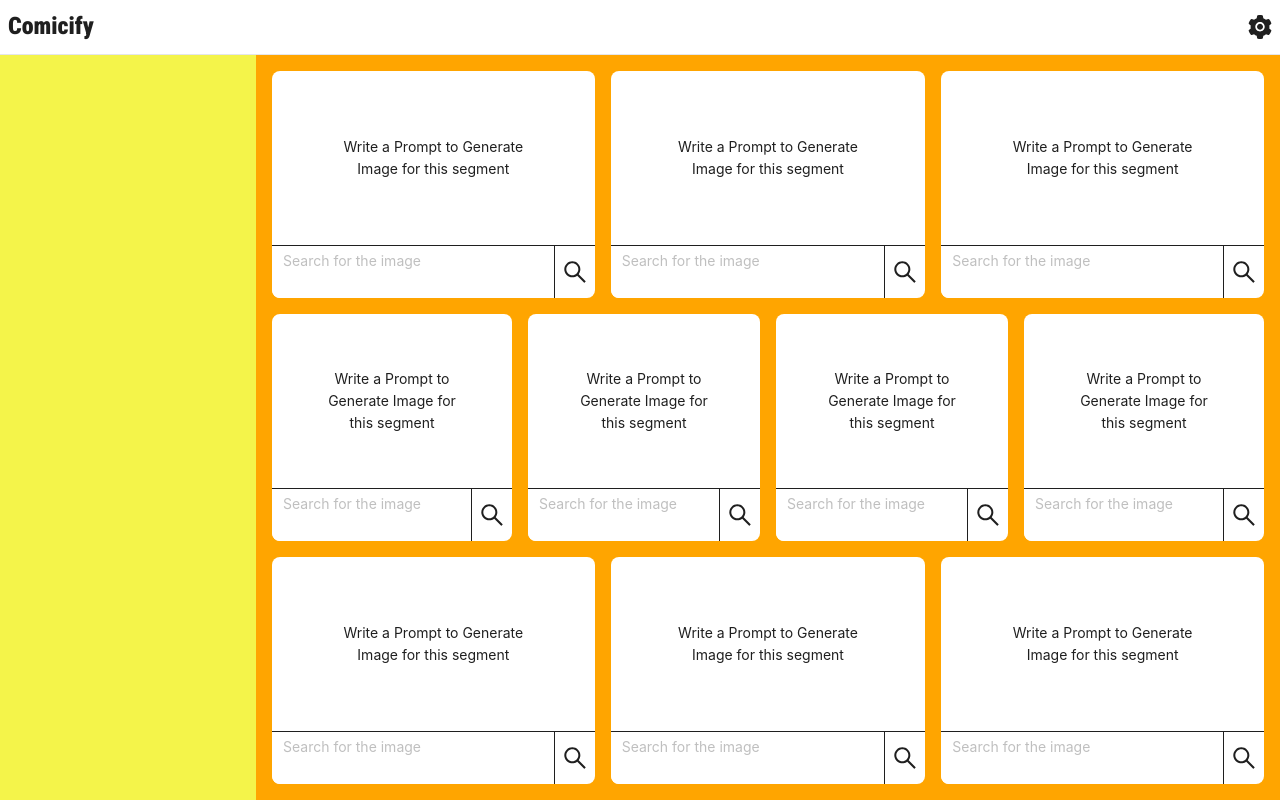
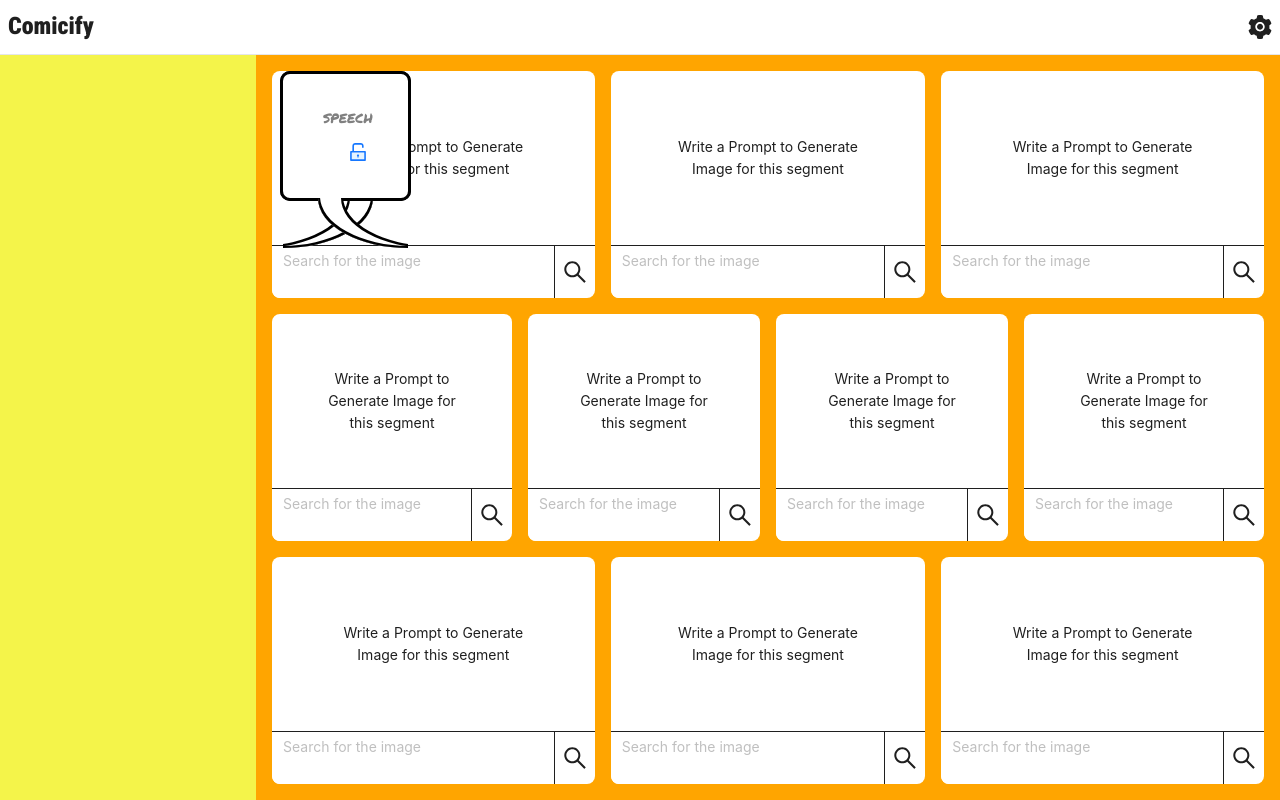
Before and after one commit to aman-singh7/dashtoon-assign, a React (Create React App) app: page / in a window 1280 px wide. Built offline with nearby package versions, Linux system fonts and the light colour scheme; no server answers.

Commit message:
feat: add speech bubble

```diff
--- a/package.json
+++ b/package.json
@@ -15,6 +15,8 @@
     "axios": "^1.6.1",
     "react": "^18.2.0",
     "react-dom": "^18.2.0",
+    "react-draggable": "^4.4.6",
+    "react-router-dom": "^6.18.0",
     "react-scripts": "5.0.1",
     "typescript": "^4.9.5",
     "web-vitals": "^2.1.4",
--- a/src/app/api/AxiosApi.ts
+++ b/src/app/api/AxiosApi.ts
@@ -27,7 +27,8 @@ type ApiRequest = {
   errorResolver: (error: any) => void;
 };
 
-const RATE_LIMIT = 2;
+// put it in multiples of 3 to divide the requests in 3 slots of 20s to avoid burst traffic
+const RATE_LIMIT = 6; // 6 req/min => 2 requests will be done at intervals of 20s
 
 class AxiosApi {
   axiosInstance: AxiosInstance;
@@ -46,17 +47,17 @@ class AxiosApi {
   }
 
   private processRequest = async (request: ApiRequest) => {
-    // process request again after 1 min if any present
+    // process request again after 20s if any present
     setTimeout(() => {
       const apiRequest: ApiRequest | undefined =
         this.pendingRequestQueue.deueue();
       if (apiRequest) {
-        this.processRequest(request);
+        this.processRequest(apiRequest);
       } else {
         // no request in the pendingQueue, so make room for upcoming requests
         this.outstandingRequestCounter--;
       }
-    }, 1000);
+    }, 20000);
 
     let response: AxiosResponse;
     try {
@@ -94,11 +95,11 @@ class AxiosApi {
           successResolver: resolve,
           errorResolver: reject,
         };
-        if (this.outstandingRequestCounter < RATE_LIMIT) {
+        if (this.outstandingRequestCounter < RATE_LIMIT / 3) {
           this.outstandingRequestCounter++;
           this.processRequest(apiRequest);
         } else {
-          // these requests will be initiated by the processes which are already initiated
+          // these requests will be initiated by the requests which are already initiated
           this.pendingRequestQueue.enqueue(apiRequest);
         }
       }
--- a/src/app/index.tsx
+++ b/src/app/index.tsx
@@ -1,5 +1,3 @@
-import { useEffect } from "react";
-import { fetchComicFromText } from "app/api/HuggingFace/comics";
 import { SettingFilled } from "@ant-design/icons";
 import CreateComic from "features/CreateComic";
 import "app/index.css";
--- a/src/features/CreateComic/components/ImageBox/index.tsx
+++ b/src/features/CreateComic/components/ImageBox/index.tsx
@@ -1,9 +1,19 @@
 import "./index.css";
 import TextArea from "antd/es/input/TextArea";
-import { SearchOutlined, LoadingOutlined } from "@ant-design/icons";
-import { App, Spin } from "antd";
+import {
+  SearchOutlined,
+  LoadingOutlined,
+  ExportOutlined,
+  DeleteOutlined,
+  CloudDownloadOutlined,
+  MessageOutlined,
+} from "@ant-design/icons";
+
+import { Spin, Dropdown, message, Button } from "antd";
 import { useState } from "react";
 import { fetchComicFromText } from "app/api/HuggingFace/comics";
+import type { MenuProps } from "antd";
+import { Link } from "react-router-dom";
 
 export interface ImageBoxProps {
   className: string;
@@ -13,7 +23,7 @@ const ImageBox: React.FC<ImageBoxProps> = (props: ImageBoxProps) => {
   const { className } = props;
   const [image, setImage] = useState<string>();
   const [imageLoading, setImageLoading] = useState<boolean>(false);
-  const { message } = App.useApp();
+  const [messageApi, contextHolder] = message.useMessage();
   let prompt = "";
 
   const onPromptChange = (event: React.ChangeEvent<HTMLTextAreaElement>) => {
@@ -22,6 +32,7 @@ const ImageBox: React.FC<ImageBoxProps> = (props: ImageBoxProps) => {
 
   const onPromptSubmit = async (event: React.MouseEvent<HTMLSpanElement>) => {
     event.preventDefault();
+    messageApi.info("loading message");
     setImageLoading(true);
     try {
       const imageURL = await fetchComicFromText(prompt);
@@ -36,8 +47,38 @@ const ImageBox: React.FC<ImageBoxProps> = (props: ImageBoxProps) => {
     setImageLoading(false);
   };
 
+  const items: MenuProps["items"] = [
+    {
+      key: "1",
+      label: <span>Add Dialogue</span>,
+      icon: <MessageOutlined />,
+    },
+    {
+      key: "2",
+      label: <span>Remove Image</span>,
+      icon: <DeleteOutlined />,
+      danger: true,
+    },
+    {
+      key: "3",
+      label: (
+        <Link to={image ?? "#"} target="_blank">
+          Open Image
+        </Link>
+      ),
+      icon: <ExportOutlined />,
+    },
+    {
+      key: "4",
+      label: <span>Download Image</span>,
+      icon: <CloudDownloadOutlined />,
+    },
+  ];
+
   return (
+    <Dropdown menu={{ items }} trigger={["contextMenu"]}>
       <div className={`image-box ${className}`}>
+        {contextHolder}
         {!imageLoading && image ? (
           <img className="image-box-image" src={image} alt="comic" />
         ) : (
@@ -67,6 +108,7 @@ const ImageBox: React.FC<ImageBoxProps> = (props: ImageBoxProps) => {
           </>
         )}
       </div>
+    </Dropdown>
   );
 };
 
--- /dev/null
+++ b/src/features/CreateComic/components/SpeechBubble/index.css
@@ -0,0 +1,81 @@
+@import url(https://fonts.googleapis.com/css?family=Permanent+Marker);
+
+.speech-bubble{
+    display: flex;
+    flex-flow: column nowrap;
+    word-break: break-all;
+    overflow-wrap: break-word;
+}
+
+.speech-bubble.react-draggable-dragging{
+    cursor: grabbing;
+}
+
+.speech-bubble:hover .speech-bubble-lock{
+    display: block !important;
+}
+
+.bubble {
+    position: absolute;
+    padding: 30px 40px;
+    border-radius: 10px;
+    border: 3px solid black;
+    background: white;
+    font-family: "Permanent Marker";
+    clear: both;
+    z-index: 50;
+    min-width: 45px;
+}
+
+.speech-bubble-lock{
+    padding-top: 0.5rem;
+    align-self: flex-end;
+    font-size: 1.25rem;
+    font-weight: bold;
+    cursor: pointer;
+}
+
+
+.speech-bubble-text{
+    margin: 0;
+    font-size: medium;
+    word-break: break-word;
+    cursor: auto;
+}
+
+[contenteditable][placeholder]:empty:before {
+    content: attr(placeholder);
+    position: absolute;
+    color: gray;
+    background-color: transparent;
+}
+
+.speech-bubble-text:focus{
+    outline: none;
+}
+
+.bubble:before {
+    content: '';
+    position: absolute;
+    bottom: -50px;
+    height: 50px;
+    width: 90px;
+}
+
+.bubble.left::before {
+    border-radius: 0 0 100%;
+    box-shadow:
+        -2px -2px 0 0 #000 inset,
+        -23px 0 0 0 #fff inset,
+        -25px -2px 0 0 #000 inset;
+    left: 0;
+}
+
+.bubble.right:before {
+    border-radius: 0 0 0 100%;
+    box-shadow:
+        2px -2px 0 0 #000 inset,
+        23px 0 0 0 #fff inset,
+        25px -2px 0 0 #000 inset;
+    right: 0;
+}
--- /dev/null
+++ b/src/features/CreateComic/components/SpeechBubble/index.tsx
@@ -0,0 +1,51 @@
+import { useState } from "react";
+import "./index.css";
+import Draggable from "react-draggable";
+import {
+  LockOutlined,
+  LockTwoTone,
+  UnlockOutlined,
+  UnlockTwoTone,
+} from "@ant-design/icons";
+import TextArea from "antd/es/input/TextArea";
+
+type SpeechBubbleDirection = "left" | "right";
+
+export interface SpeechBubbleProps {
+  direction: SpeechBubbleDirection;
+}
+
+const SpeechBubble: React.FC<SpeechBubbleProps> = (
+  props: SpeechBubbleProps
+) => {
+  const { direction } = props;
+  const [locked, setLocked] = useState(false);
+
+  const lockClickHanlder = () => {
+    setLocked((locked) => !locked);
+  };
+
+  return (
+    <Draggable bounds="parent" disabled={locked}>
+      <div
+        className={`speech-bubble bubble ${direction}`}
+        style={{ cursor: !locked ? "grab" : "auto" }}
+      >
+        <p
+          className="speech-bubble-text"
+          placeholder="speech"
+          contentEditable={!locked}
+        />
+        <div
+          className="speech-bubble-lock"
+          onClick={lockClickHanlder}
+          style={{ display: locked ? "none" : "block" }}
+        >
+          {!locked ? <UnlockTwoTone /> : <LockTwoTone />}
+        </div>
+      </div>
+    </Draggable>
+  );
+};
+
+export default SpeechBubble;
--- a/src/features/CreateComic/index.css
+++ b/src/features/CreateComic/index.css
@@ -5,6 +5,7 @@
 }
 
 .home-content {
+    position: relative;
     overflow: auto;
     padding: 1rem 1.5rem;
     flex: 1;
--- a/src/features/CreateComic/index.tsx
+++ b/src/features/CreateComic/index.tsx
@@ -1,6 +1,7 @@
 import { Col, Row } from "antd";
 import "features/CreateComic/index.css";
 import ImageBox from "features/CreateComic/components/ImageBox";
+import SpeechBubble from "./components/SpeechBubble";
 
 export interface CreateCompicProps {
   className: string;
@@ -13,6 +14,8 @@ const CreateComic: React.FC<CreateCompicProps> = (props: CreateCompicProps) => {
     <div className={`home-content-container ${className}`}>
       <div className="home-drawer"></div>
       <div className="home-content">
+        <SpeechBubble direction="left" />
+        <SpeechBubble direction="right" />
         {colCounts.map((count: number, rowIndex: number) => (
           <Row gutter={[16, 32]} className="home-content-row">
             {Array.from({ length: count }).map((_, colIndex: number) => (
--- a/src/index.tsx
+++ b/src/index.tsx
@@ -4,6 +4,7 @@ import "index.css";
 import App from "app";
 import { App as AntApp } from "antd";
 import reportWebVitals from "./reportWebVitals";
+import { BrowserRouter } from "react-router-dom";
 
 const root = ReactDOM.createRoot(
   document.getElementById("root") as HTMLElement
@@ -11,9 +12,11 @@ const root = ReactDOM.createRoot(
 
 root.render(
   <React.StrictMode>
-    <AntApp>
-      <App />
-    </AntApp>
+    <BrowserRouter>
+      <AntApp>
+        <App />
+      </AntApp>
+    </BrowserRouter>
   </React.StrictMode>
 );
 
```
Also changed, not shown: pic.svg (added), 1 other file (tests, documents, lock files or other folders). Lines whose indentation alone changed are shown as unchanged.
